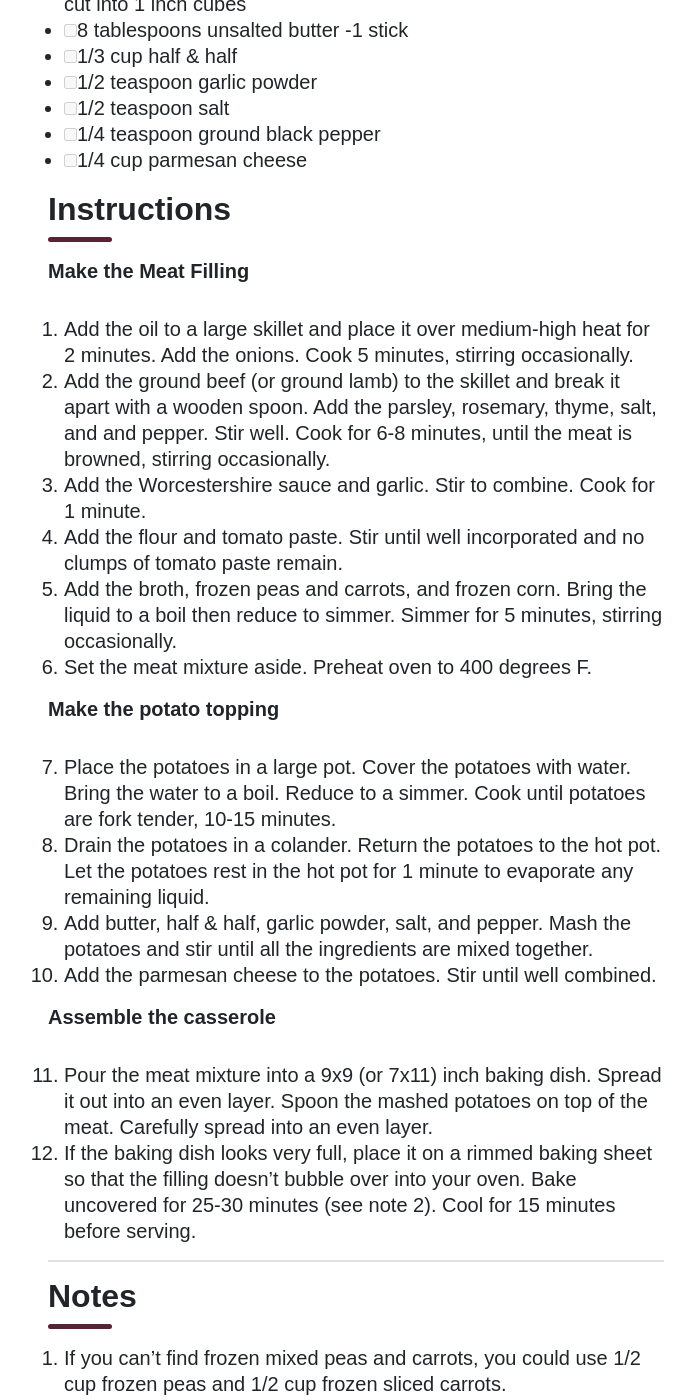
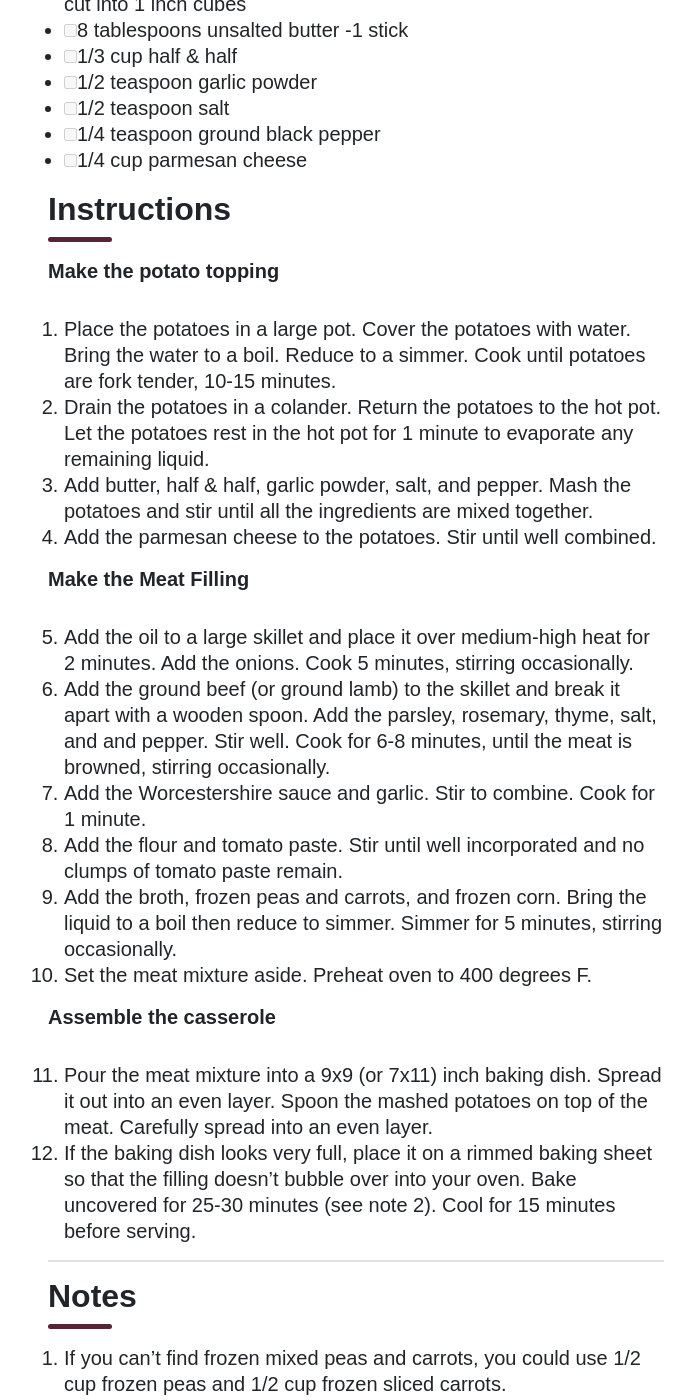
Before and after one commit to sfb1996/cookbook, a Jekyll site: the page built from _recipes/best_classic_shepherds_pie_recipe.md, in a window 1280 px wide and 1400 px high, scrolled down 825 px. Shown: the whole window, without its empty margins (284-979 px from the left). Built offline with Jekyll 4.4.1, drawn with Linux system fonts in a browser that asks for light colours.

Commit message:
Update best_classic_shepherds_pie_recipe.md

```diff
--- a/_recipes/best_classic_shepherds_pie_recipe.md
+++ b/_recipes/best_classic_shepherds_pie_recipe.md
@@ -37,23 +37,23 @@ tags: ['dinner']
 
 # Instructions
 
+**Make the potato topping**
+
+1. Place the potatoes in a large pot. Cover the potatoes with water. Bring the water to a boil. Reduce to a simmer. Cook until potatoes are fork tender, 10-15 minutes.
+2. Drain the potatoes in a colander. Return the potatoes to the hot pot. Let the potatoes rest in the hot pot for 1 minute to evaporate any remaining liquid.
+3. Add butter, half & half, garlic powder, salt, and pepper. Mash the potatoes and stir until all the ingredients are mixed together.
+4. Add the parmesan cheese to the potatoes. Stir until well combined.
+
 **Make the Meat Filling**
 
-1. Add the oil to a large skillet and place it over medium-high heat for 2 minutes. Add the onions. Cook 5 minutes, stirring occasionally.
-2. Add the ground beef (or ground lamb) to the skillet and break it apart with a wooden
+{:start="5"}
+5. Add the oil to a large skillet and place it over medium-high heat for 2 minutes. Add the onions. Cook 5 minutes, stirring occasionally.
+6. Add the ground beef (or ground lamb) to the skillet and break it apart with a wooden
 spoon. Add the parsley, rosemary, thyme, salt, and and pepper. Stir well. Cook for 6-8 minutes, until the meat is browned, stirring occasionally.
-3. Add the Worcestershire sauce and garlic. Stir to combine. Cook for 1 minute.
-4. Add the flour and tomato paste. Stir until well incorporated and no clumps of tomato paste remain.
-5. Add the broth, frozen peas and carrots, and frozen corn. Bring the liquid to a boil then reduce to simmer. Simmer for 5 minutes, stirring occasionally.
-6. Set the meat mixture aside. Preheat oven to 400 degrees F.
-
-**Make the potato topping**
-
-{:start="7"}
-7. Place the potatoes in a large pot. Cover the potatoes with water. Bring the water to a boil. Reduce to a simmer. Cook until potatoes are fork tender, 10-15 minutes.
-8. Drain the potatoes in a colander. Return the potatoes to the hot pot. Let the potatoes rest in the hot pot for 1 minute to evaporate any remaining liquid.
-9. Add butter, half & half, garlic powder, salt, and pepper. Mash the potatoes and stir until all the ingredients are mixed together.
-10. Add the parmesan cheese to the potatoes. Stir until well combined.
+7. Add the Worcestershire sauce and garlic. Stir to combine. Cook for 1 minute.
+8. Add the flour and tomato paste. Stir until well incorporated and no clumps of tomato paste remain.
+9. Add the broth, frozen peas and carrots, and frozen corn. Bring the liquid to a boil then reduce to simmer. Simmer for 5 minutes, stirring occasionally.
+10. Set the meat mixture aside. Preheat oven to 400 degrees F.
 
 **Assemble the casserole**
 
```
